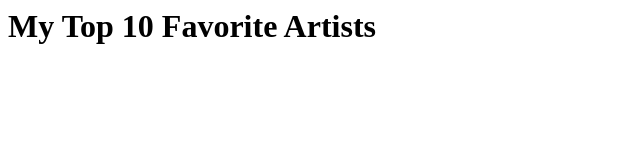
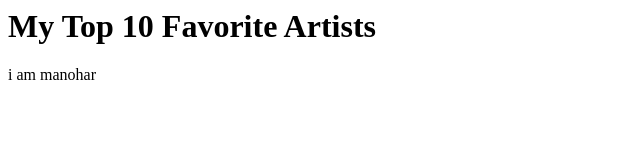
Before and after one commit to Gurujapumanohar/PD-Internship-Assignments-2023, a plain HTML site: page index.html in a window 1280 px wide. Shown: the full height of the page, 0-640 px from the left. Drawn offline with Linux system fonts and the light colour scheme; no server answers.

Commit message:
further changes

```diff
--- a/index.html
+++ b/index.html
@@ -10,5 +10,6 @@
     <div id="data-container"></div>
     <div class="artist-list" id="artist-list"></div>
     <script src="script.js"></script>
+    <p>i am manohar</p>
 </body>
 </html>
```
